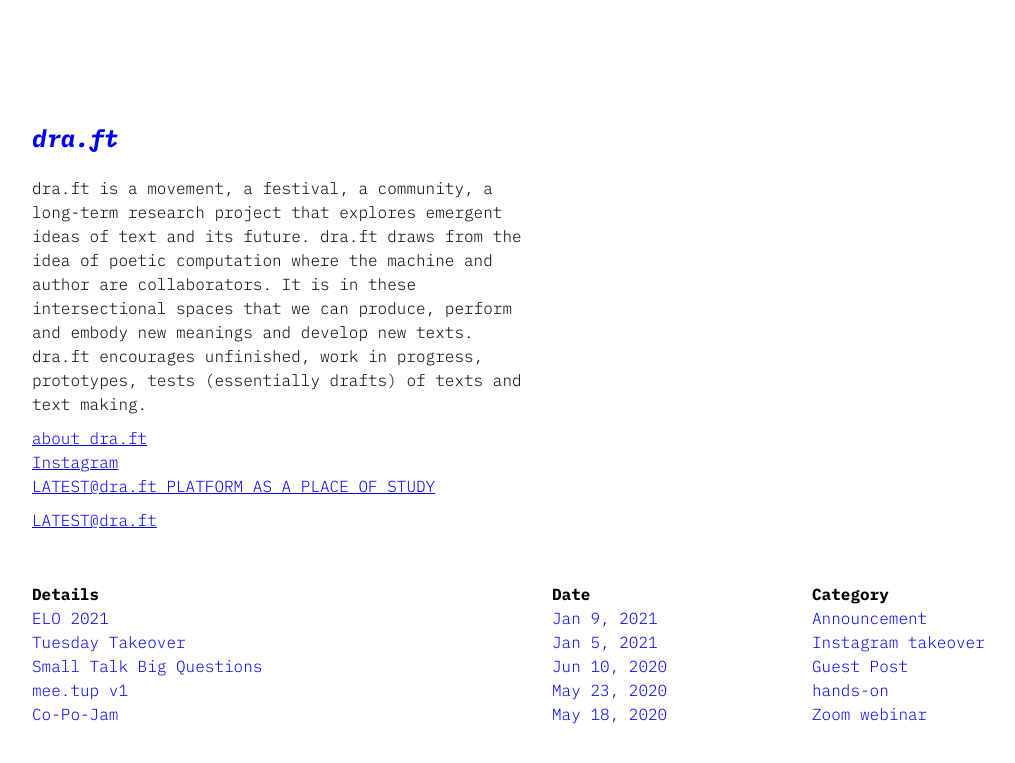
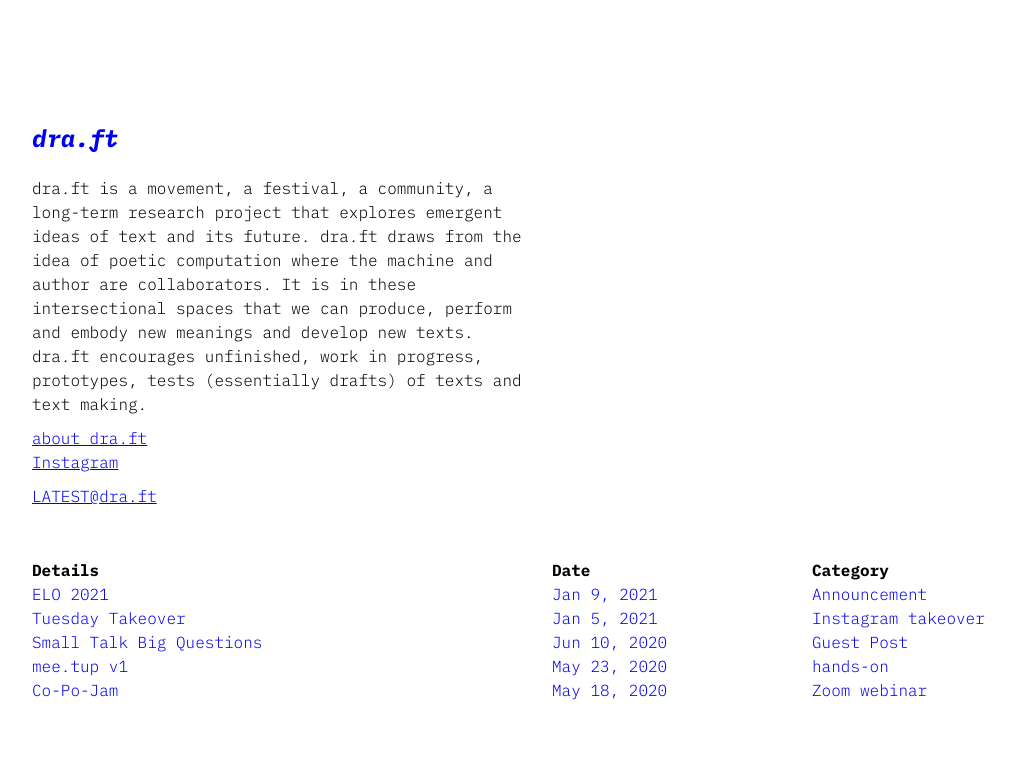
Before and after one commit to dra-ft/dra-ft.github.io, a Jekyll site: the page built from index.html, in a window 1280 px wide. Shown: the top 763 px of the page, without its empty margins (88-1103 px from the left). Built offline with Jekyll 4.4.1, drawn with Linux system fonts in a browser that asks for light colours.

Commit message:
Update social.yml

```diff
--- a/_data/social.yml
+++ b/_data/social.yml
@@ -2,7 +2,3 @@
   url: /about
 - title: Instagram
   url: https://www.instagram.com/dra_ft_/
-- title:
-  url:
-- title: LATEST@dra.ft PLATFORM AS A PLACE OF STUDY
-  url: /platform-as-a-place-of-study
```
